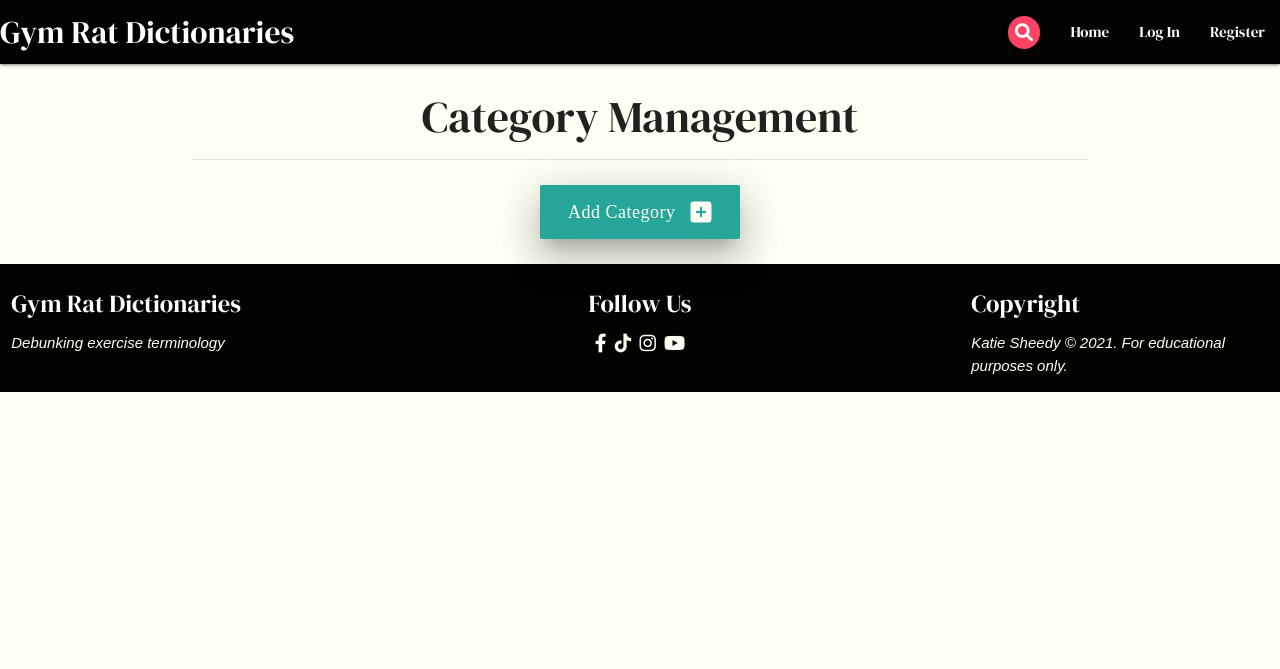
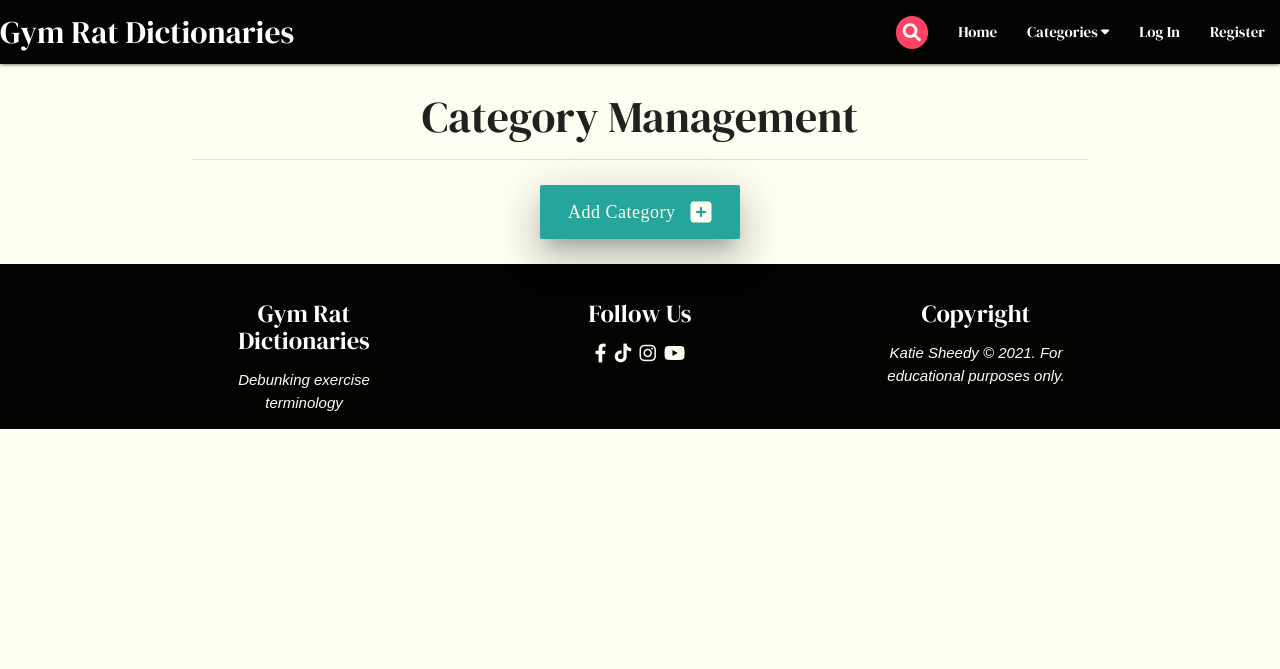
Before and after one commit to KSheeds1/Gym-Rat-Dictionaries, a Flask app: page /get_categories in a window 1280 px wide. Shown: the top 669 px of the page. Run offline with Flask 2, Linux system fonts and the light colour scheme; data that the repository does not hold is empty; some libraries are stand-ins or nearby versions.

Commit message:
Add dropdown menu to navbar and sidenav for categories and hide from admin using session variables. Add the footer into a container and alter the col structure. Add further styles for both nav and footer.

```diff
--- a/static/css/style.css
+++ b/static/css/style.css
@@ -52,10 +52,23 @@ nav .brand-logo .left {
     font-size: 8vw;
 }
 
+nav ul li a:hover {
+    background-color: #fffff3;
+    color: #030301;
+}
+
+/*---------------------- Sidenav: */
+.sidenav .collapsible-header {
+    padding: 0 32px;
+}
+
+.sidenav .fa-caret-down:before {
+    font-size: small;
+}
+
 /*---------------------- Footer: */
 .page-footer {
     background-color: #030301;
-    padding-top: 10px;
 }
 
 footer h5 {
--- a/static/js/script.js
+++ b/static/js/script.js
@@ -1,4 +1,5 @@
 $(document).ready(function(){
+    $(".dropdown-trigger").dropdown();
     $('.sidenav').sidenav();
     $('.fixed-action-btn').floatingActionButton({
       direction: 'top'
--- a/templates/base.html
+++ b/templates/base.html
@@ -17,10 +17,18 @@
         <nav class="nav-extended nav-dark">
             <div class="nav-wrapper">
                 <a href="{{ url_for('get_definitions') }}" class="brand-logo left">Gym Rat Dictionaries</a>
+                <!--Sidenav trigger-->
                 <a href="#" data-target="mobile-demo" class="sidenav-trigger right"><i class="fas fa-bars"></i></a>
+                <!--Dropdown1 menu-->
+                <ul id="dropdown1" class="dropdown-content">
+                    <li><a href="#!"></a></li>
+                </ul>
                 <ul class="right hide-on-med-and-down">
                     <li><a class="btn-floating btn-small search" id="search"><i class="fas fa-search"></i></a></li>
                     <li><a href="{{ url_for('get_definitions') }}">Home</a></li>
+                    {% if session.user|lower != "admin"|lower %}
+                        <li><a class="dropdown-trigger" href="#!" data-target="dropdown1">Categories <i class="fas fa-caret-down fa-sm"></i></a></li>
+                    {% endif %}
                     {% if session.user %}
                         <li><a href="{{ url_for('profile', username=session['user']) }}">Profile</a></li>
                         <li><a href="{{ url_for('add_definition') }}">Add Definition</a></li>
@@ -40,12 +48,23 @@
             <li><a href="{{ url_for('get_definitions') }}" class="brand-logo"><span class="white-text">GRD</span></a>
             </li>
             <li><a href="{{ url_for('get_definitions') }}"><span class="white-text">Home</span></a></li>
+            {% if session.user|lower != "admin"|lower %}
+                <!--Categories dropdown menu-->
+                <li>
+                    <a class="collapsible-header"><span class="white-text">Categories<i class="fas fa-caret-down fa-xs"></i></span></a>
+                    <div class="collapsible-body">
+                        <ul>
+                            <li><a href="#!">First</a></li>
+                        </ul>
+                    </div>
+                </li>
+            {% endif %}
             {% if session.user %}
                 <li><a href="{{ url_for('profile', username=session['user']) }}"><span class="white-text">Profile</span></a>
                 </li>
                 <li><a href="{{ url_for('add_definition') }}"><span class="white-text">Add Definition</span></a></li>
                 {% if session.user|lower == "admin"|lower %}
-                    <li><a href="{{ url_for('get_categories') }}"><span class="white-text">Categories</span></a></li>
+                    <li><a href="{{ url_for('get_categories') }}"><span class="white-text">Category Management</span></a></li>
                 {% endif %}
                 <li><a href="{{ url_for('logout') }}"><span class="white-text">Log Out</span></a></li>
             {% else %}
@@ -86,13 +105,14 @@
     </main>
 
     <footer class="page-footer">
-            <div class="row footer-row">
-                <div class="col s3 left">
+        <div class="container">
+            <div class="row footer-row center-align">
+                <div class="col l3 s12">
                     <h5 class="white-text">Gym Rat Dictionaries</h5>
                     <p><em>Debunking exercise terminology</em></p>
                 </div>
-                <div class="col s6">
-                    <h5 class="white-text center-align">Follow Us</h5>
+                <div class="col l6 s12">
+                    <h5 class="white-text">Follow Us</h5>
                     <ul class="footer-links center-align">
                         <li><a href="https://www.facebook.com/" target="_blank" title="Facebook Link" rel="noopener"><i class="fab fa-facebook-f fa-lg"></i></a></li>
                         <li><a href="https://www.tiktok.com/" target="_blank" title="TikTok Link" rel="noopener"><i class="fab fa-tiktok fa-lg"></i></a></li>
@@ -100,11 +120,12 @@
                         <li><a href="https://www.youtube.com/" target="_blank" title="YouTube Link" rel="noopener"><i class="fab fa-youtube fa-lg"></i></a></li>
                     </ul>
                 </div>
-                <div class="col s3 left">
+                <div class="col l3 s12">
                     <h5>Copyright</h5>
                     <p><em>Katie Sheedy © 2021. For educational purposes only.</em></p>
                 </div>
             </div>
+        </div>
     </footer>
 
 
```
